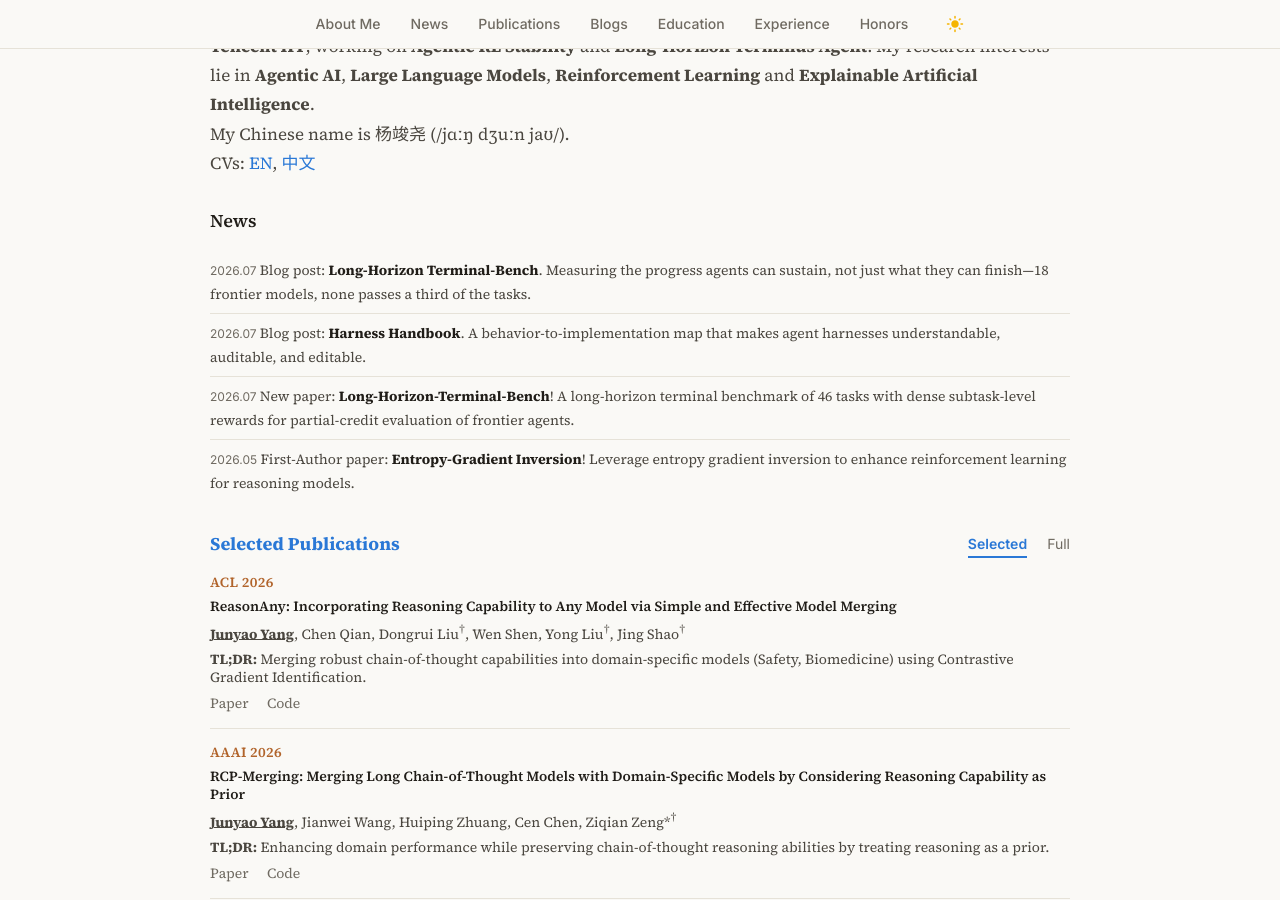
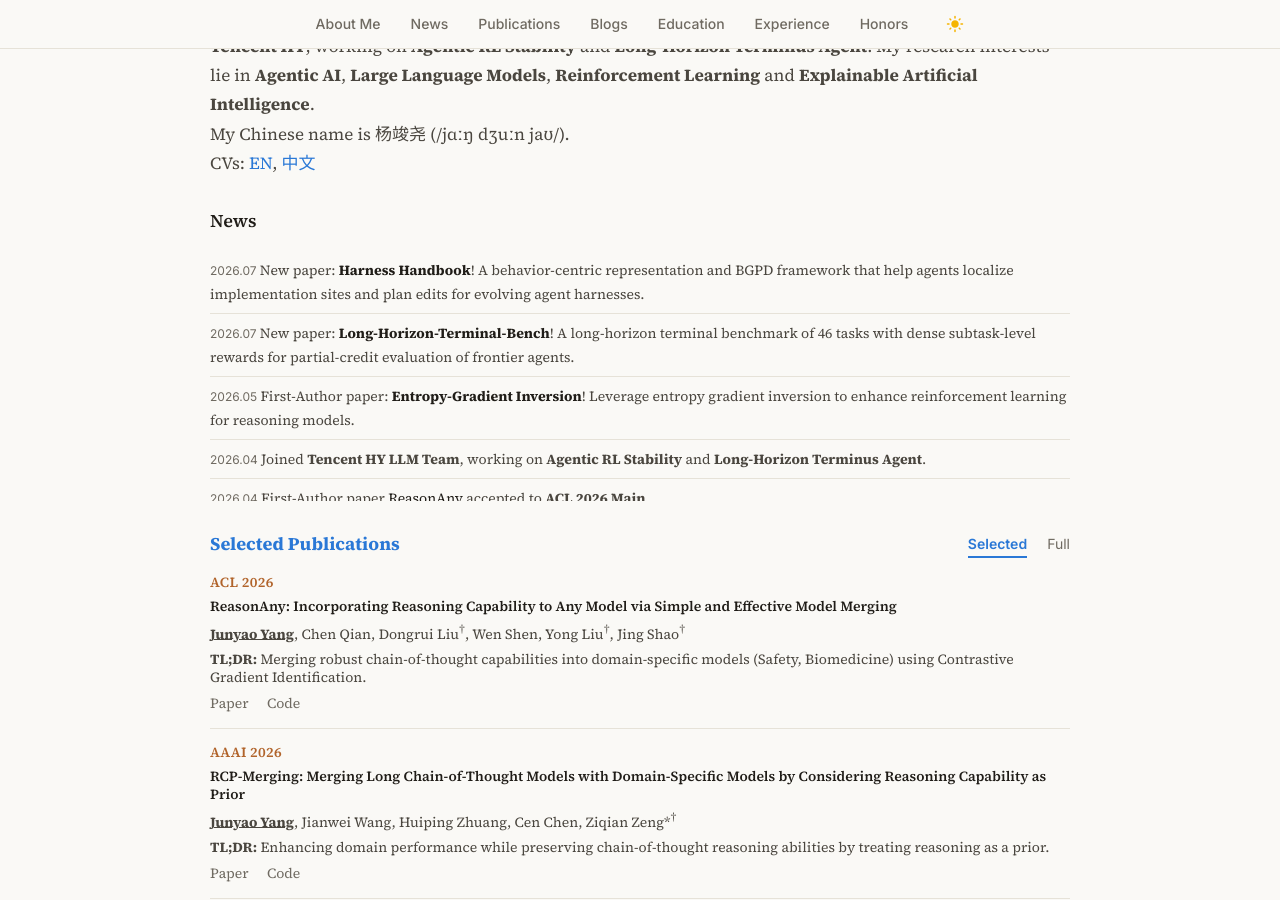
Before and after one commit to jyyang26/jyyang26.github.io, a Jekyll site: the page built from _pages/about.md, in a window 1280 px wide and 900 px high, scrolled down 349 px. Built offline with Jekyll 4.4.1, drawn with Linux system fonts in a browser that asks for light colours; comment, search, counter and statistics services are not loaded.

Commit message:
Update about.md

```diff
--- a/_pages/about.md
+++ b/_pages/about.md
@@ -405,8 +405,7 @@ redirect_from:
     <section id="news" class="content-box">
       <div class="box-header"><h2 class="box-title">News</h2></div>
       <ul class="news-list">
-        <li><span class="news-tag">2026.07</span> Blog post: <strong><a href="https://zli12321.github.io/LHTB/index.html">Long-Horizon Terminal-Bench</a></strong>. Measuring the progress agents can sustain, not just what they can finish&mdash;18 frontier models, none passes a third of the tasks.</li>
-        <li><span class="news-tag">2026.07</span> Blog post: <strong><a href="https://ruhan-wang.github.io/Harness-Handbook/">Harness Handbook</a></strong>. A behavior-to-implementation map that makes agent harnesses understandable, auditable, and editable.</li>
+        <li><span class="news-tag">2026.07</span> New paper: <strong><a href="https://arxiv.org/abs/2607.13285">Harness Handbook</a></strong>! A behavior-centric representation and BGPD framework that help agents localize implementation sites and plan edits for evolving agent harnesses.</li>
         <li><span class="news-tag">2026.07</span> New paper: <strong><a href="https://arxiv.org/abs/2607.08964">Long-Horizon-Terminal-Bench</a></strong>! A long-horizon terminal benchmark of 46 tasks with dense subtask-level rewards for partial-credit evaluation of frontier agents.</li>
         <li><span class="news-tag">2026.05</span> First-Author paper: <strong><a href="https://arxiv.org/abs/2605.17770v1">Entropy-Gradient Inversion</a></strong>! Leverage entropy gradient inversion to enhance reinforcement learning for reasoning models.</li>
         <li><span class="news-tag">2026.04</span> Joined <strong>Tencent HY LLM Team</strong>, working on <strong>Agentic RL Stability</strong> and <strong>Long-Horizon Terminus Agent</strong>.</li>
```
